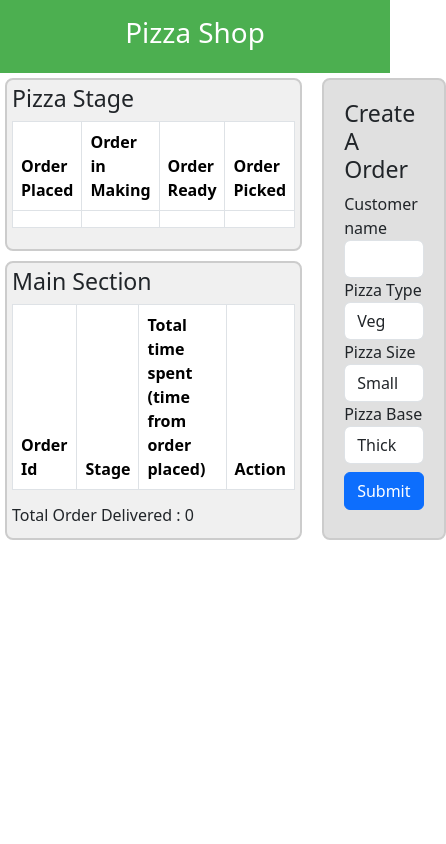
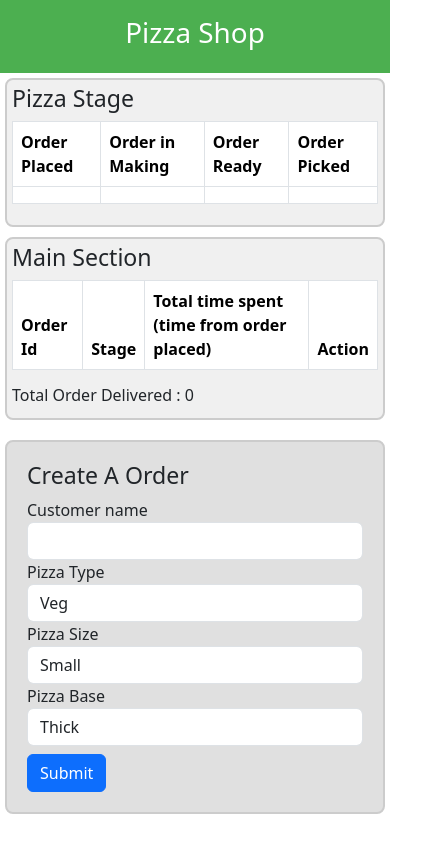
Before and after one commit to jainshubham785/pizza-shop, a React (Create React App) app: page / in a window 390 px wide. Shown: the whole page, 446 px wide, since content can reach past the window. Built offline with nearby package versions, Linux system fonts and the light colour scheme.

Commit message:
responsiveness and folder restructure

```diff
--- a/src/App.css
+++ b/src/App.css
@@ -33,3 +33,11 @@
   border: 2px solid #ccc;
   border-radius: 8px;
 }
+
+@media screen and (max-width: 600px) {
+  .container-body {
+    display: flex;
+    flex-direction: column;
+    padding: 5px;
+  }
+}
--- a/src/App.js
+++ b/src/App.js
@@ -1,7 +1,7 @@
 import Header from "./Components/Header";
 import Body from "./Components/Body";
 import { Provider } from "react-redux";
-import appStore from "./utils/appStore";
+import appStore from "../src/redux/appStore";
 import { ToastContainer } from "react-toastify";
 import "./App.css";
 import "bootstrap/dist/css/bootstrap.min.css";
--- a/src/Components/MainSection.jsx
+++ b/src/Components/MainSection.jsx
@@ -1,6 +1,6 @@
 import { useDispatch, useSelector } from "react-redux";
 import { status } from "../utils/constant";
-import { cancleOrder } from "../utils/orderSlice";
+import { cancleOrder } from "../redux/orderSlice";
 
 const MainSection = () => {
   const orders = useSelector((store) => store.order);
--- a/src/Components/OrderForm.jsx
+++ b/src/Components/OrderForm.jsx
@@ -1,5 +1,5 @@
 import { useDispatch, useSelector } from "react-redux";
-import { createOrder } from "../utils/orderSlice";
+import { createOrder } from "../redux/orderSlice";
 import { useState } from "react";
 import { toast } from "react-toastify";
 
--- a/src/Components/PizzaStage.jsx
+++ b/src/Components/PizzaStage.jsx
@@ -1,7 +1,7 @@
 import { useDispatch, useSelector } from "react-redux";
 import { status } from "../utils/constant";
 import PizzaCard from "./PizzaCard";
-import { updateOrder } from "../utils/orderSlice";
+import { updateOrder } from "../redux/orderSlice";
 
 const PizzaStage = () => {
   const orders = useSelector((store) => store.order);
--- a/src/utils/orderSlice.js
+++ b/src/redux/orderSlice.js
@@ -1,5 +1,5 @@
 import { createSlice } from "@reduxjs/toolkit";
-import { addTime } from "./constant";
+import { addTime } from "../utils/constant";
 
 const orderSlice = createSlice({
   name: "order",
```
Also changed, not shown: src/redux/appStore.js (renamed from src/utils/appStore.js).
